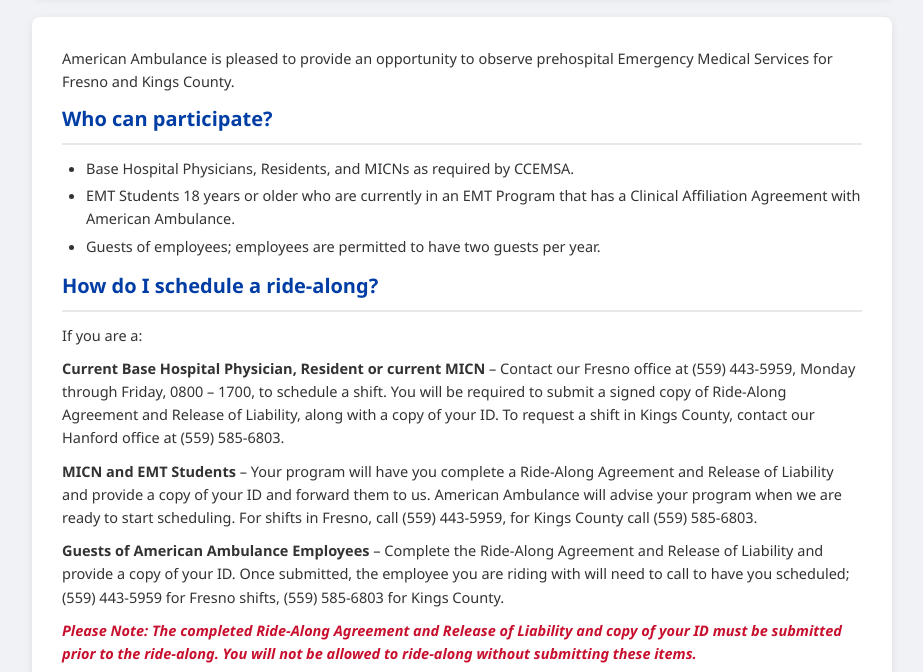
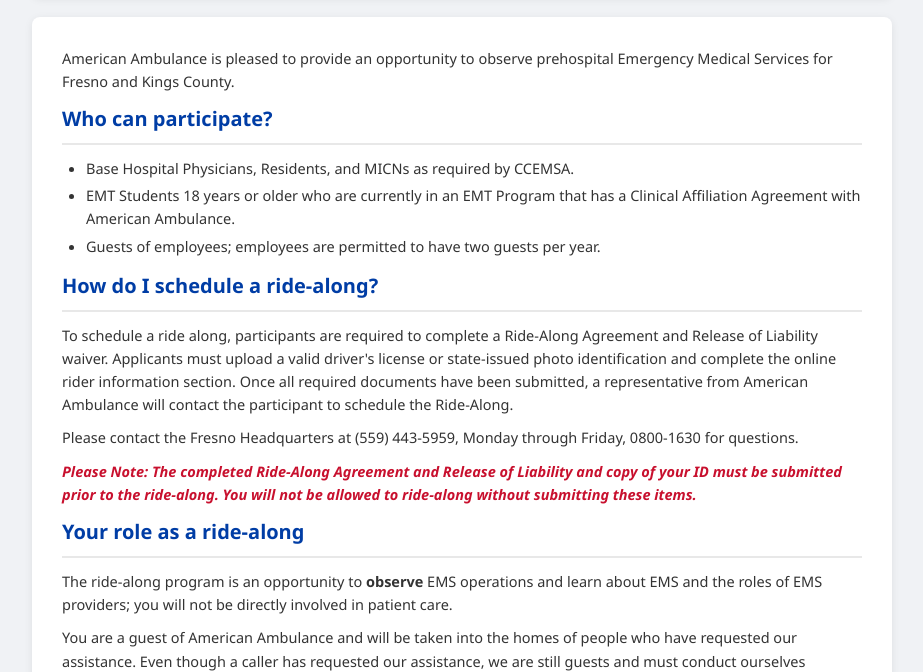
Before and after one commit to scharlston/AARideAlong, a plain HTML site: page index.html in a window 1280 px wide. Shown: the part 291-963 px from the top of the page, without its empty margins (178-1101 px from the left). Drawn offline with nearby package versions, Linux system fonts and the light colour scheme.

Commit message:
Update scheduling section, add Madera HQ, clean up contact info

```diff
--- a/index.html
+++ b/index.html
@@ -555,13 +555,9 @@
     </ul>
 
     <h2>How do I schedule a ride-along?</h2>
-    <p>If you are a:</p>
+    <p>To schedule a ride along, participants are required to complete a Ride‑Along Agreement and Release of Liability waiver. Applicants must upload a valid driver's license or state‑issued photo identification and complete the online rider information section. Once all required documents have been submitted, a representative from American Ambulance will contact the participant to schedule the Ride‑Along.</p>
 
-    <p><span class="bold-label">Current Base Hospital Physician, Resident or current MICN</span> &ndash; Contact our Fresno office at (559) 443-5959, Monday through Friday, 0800 &ndash; 1700, to schedule a shift. You will be required to submit a signed copy of Ride-Along Agreement and Release of Liability, along with a copy of your ID. To request a shift in Kings County, contact our Hanford office at (559) 585-6803.</p>
-
-    <p><span class="bold-label">MICN and EMT Students</span> &ndash; Your program will have you complete a Ride-Along Agreement and Release of Liability and provide a copy of your ID and forward them to us. American Ambulance will advise your program when we are ready to start scheduling. For shifts in Fresno, call (559) 443-5959, for Kings County call (559) 585-6803.</p>
-
-    <p><span class="bold-label">Guests of American Ambulance Employees</span> &ndash; Complete the Ride-Along Agreement and Release of Liability and provide a copy of your ID. Once submitted, the employee you are riding with will need to call to have you scheduled; (559) 443-5959 for Fresno shifts, (559) 585-6803 for Kings County.</p>
+    <p>Please contact the Fresno Headquarters at (559) 443-5959, Monday through Friday, 0800-1630 for questions.</p>
 
     <p class="important-note">Please Note: The completed Ride-Along Agreement and Release of Liability and copy of your ID must be submitted prior to the ride-along. You will not be allowed to ride-along without submitting these items.</p>
 
@@ -588,6 +584,7 @@
     <ul>
       <li><strong>Fresno Headquarters</strong> &ndash; 2911 E. Tulare St. Go to the entrance on the east side of the building that says "Operations/Ride-Alongs". Press the "Ring" button. Someone will come to let you in.</li>
       <li><strong>Kings Headquarters</strong> &ndash; 910 Garner Ave. Please park at the north end of the parking lot. Enter through the front entrance of the building (south side). If you are riding on a weekend or holiday, please go to the back entrance at the ambulance bay (east side). The door will be locked; knock and someone will let you in.</li>
+      <li><strong>Madera Headquarters</strong> &ndash; 328 S. Madera Ave. Please access the property from W. Dunham Ave. Park on the north side of the property. Access the walkway with the handrail to enter the building.</li>
     </ul>
     <p style="margin-top:10px;">Please plan accordingly for food and drinks. You are welcome to bring snacks/lunch with you (small coolers/lunch boxes are OK). While crews may be able to stop for food and snacks throughout the shift, there are no guarantees you will be able to eat.</p>
     <p>Due to the dynamic and unpredictable nature of our work, you could be sent out of town and/or be held over past your originally scheduled end time. Scheduled shifts are a minimum of 12 hours.</p>
```
